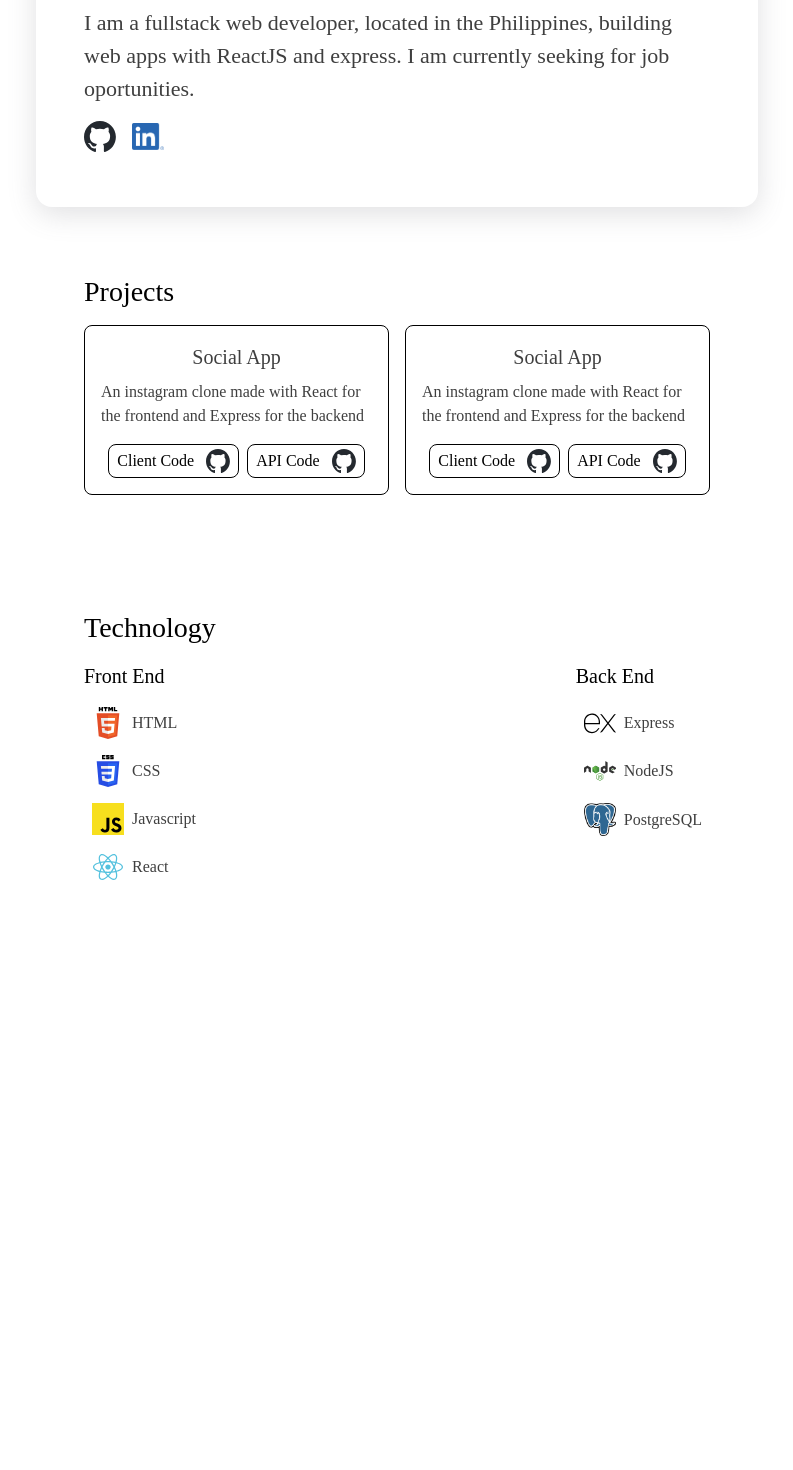
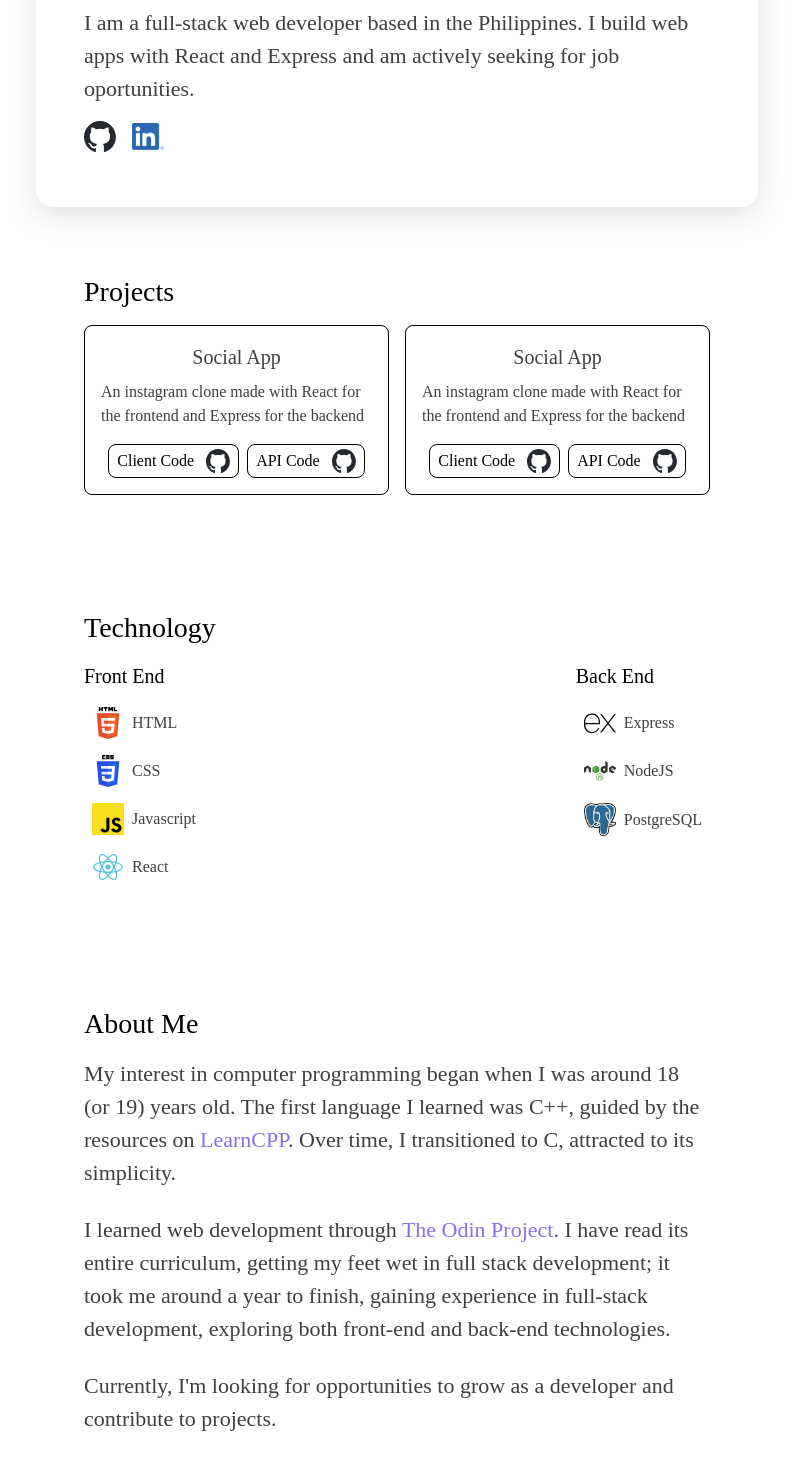
Before and after one commit to cjxo/cjxo.github.io, a React (Vite) app: page / in a window 1280 px wide. Shown: the part 224-1694 px from the top of the page, without its empty margins (243-1036 px from the left). Before the commit the page ends 1211 px from the top, so only its background shows below. Built offline with nearby package versions, Linux system fonts and the light colour scheme; a web font is replaced by a local one.

Commit message:
Added About Me

```diff
--- a/src/App.jsx
+++ b/src/App.jsx
@@ -13,4 +13,4 @@ const App = () => {
   );
 }
 
-export default App
+export default App;
--- a/src/components/Topbar.jsx
+++ b/src/components/Topbar.jsx
@@ -23,6 +23,12 @@ const Topbar = () => {
             Blog
           </Link>
         </li>
+
+        <li>
+          <Link>
+            Resume
+          </Link>
+        </li>
       </ul>
     </header>
   );
--- a/src/routes/Portfolio.jsx
+++ b/src/routes/Portfolio.jsx
@@ -25,8 +25,8 @@ const Portfolio = () => {
       <section className={`${styles.category} ${styles.intro}`}>
         <h2 className={styles.title}>My name is Christian.</h2>
         <p>
-          I am a fullstack web developer, located in the Philippines, building web apps
-          with ReactJS and express. I am currently seeking for job oportunities.
+          I am a full-stack web developer based in the Philippines.
+          I build web apps with React and Express and am actively seeking for job oportunities.
         </p>
 
         <div className={styles.findMe}>
@@ -140,8 +140,29 @@ const Portfolio = () => {
               </li>
             </ul>
           </li>
+        </ul>
+      </section>
+      <section className={`${styles.category} ${styles.aboutMe}`}>
+        <h2 className={styles.title}>About Me</h2>
+        <p>
+          My interest in computer programming began when I was around 18 (or 19) years old.
+          The first language I learned was C++, guided by the resources on <MyLink href="https://www.learncpp.com/">LearnCPP</MyLink>.
+          Over time, I transitioned to C, attracted to its simplicity.
+        </p>
 
-        </ul>
+        <br />
+
+        <p>
+          I learned web development through <MyLink href="https://www.theodinproject.com/">The Odin Project</MyLink>. I have read its entire curriculum, getting my feet
+          wet in full stack development; it took me around a year to finish, gaining experience in full-stack development,
+          exploring both front-end and back-end technologies.
+        </p>
+
+        <br />
+
+        <p>
+          Currently, I'm looking for opportunities to grow as a developer and contribute to projects.
+        </p>
       </section>
     </section>
   );
--- a/src/styles/layout.module.css
+++ b/src/styles/layout.module.css
@@ -148,7 +148,7 @@
       li {
         h4 {
           font-size: 20px;
-          font-weight: 500;
+          font-weight: 400;
           margin-bottom: 8px;
         }
         .technology {
@@ -165,6 +165,12 @@
       }
     }
 
+    &.aboutMe {
+      a {
+        color: #8c6ee9;
+      }
+    }
+
     @media (min-width: 768px) {
       padding: 48px;
       p {
```
